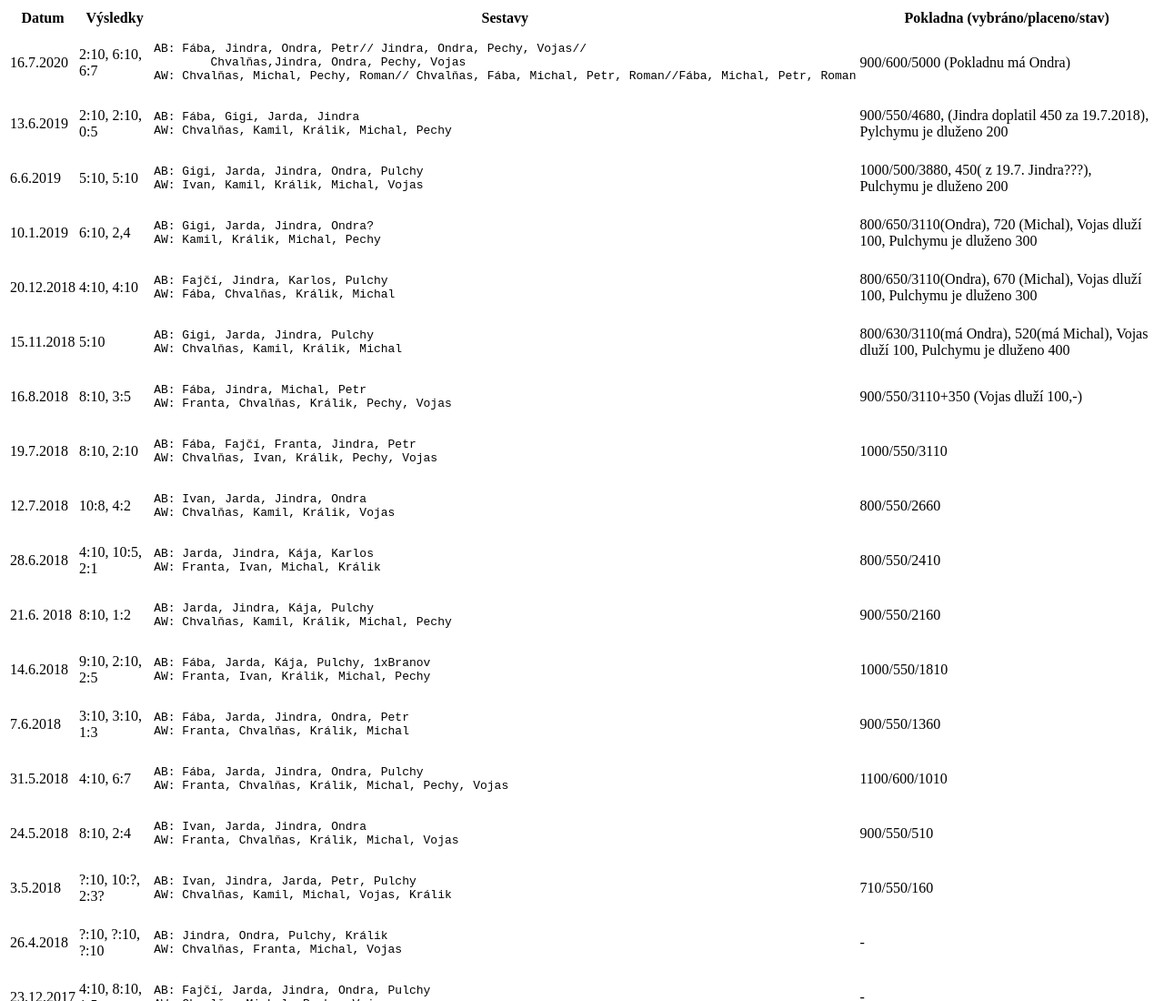
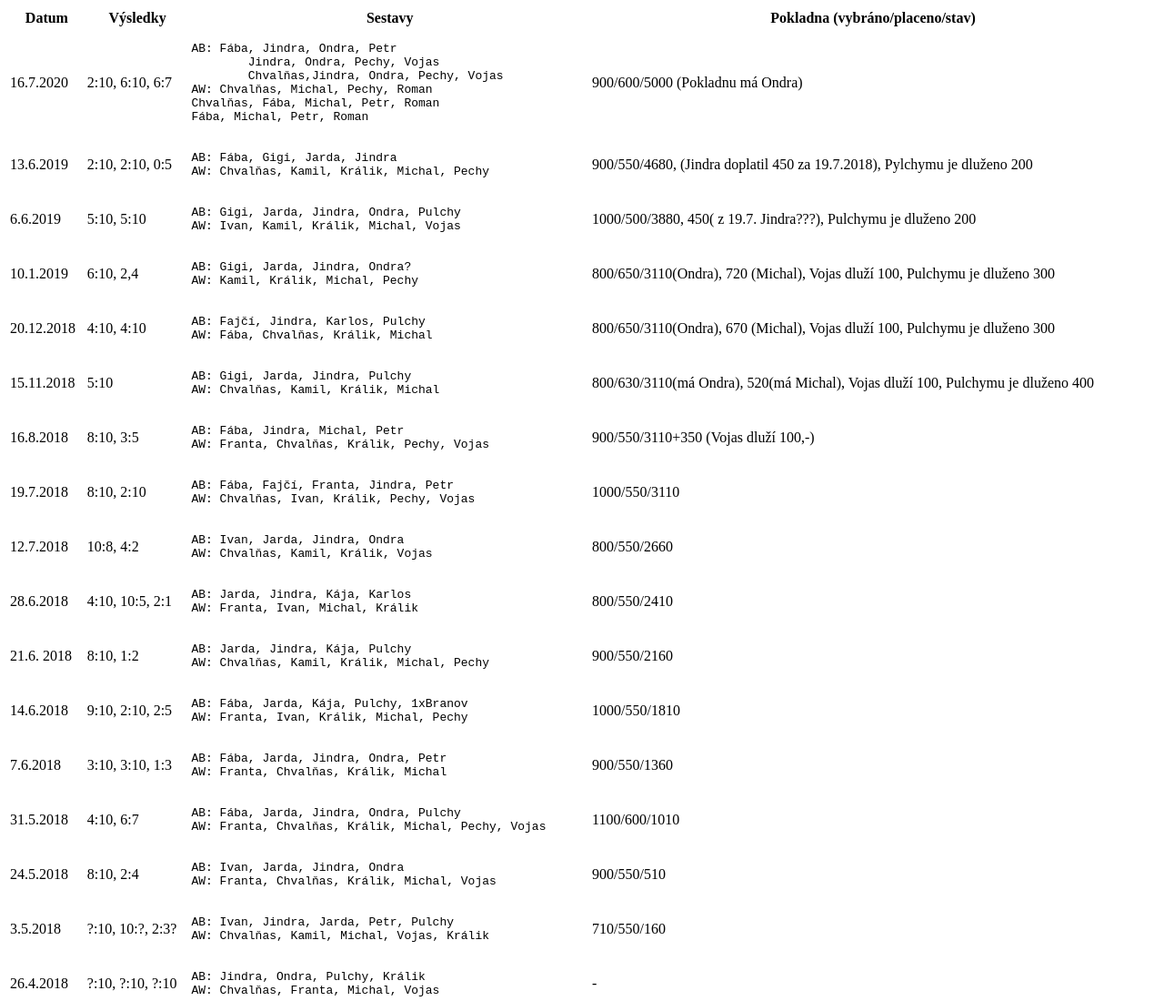
Before and after one commit to sipkovsky/sipkovsky.github.io, a plain HTML site: page awab/index.html in a window 1280 px wide. Shown: the top 1100 px of the page at 91% size. Drawn offline with Linux system fonts and the light colour scheme.

Commit message:
Update index.html

```diff
--- a/awab/index.html
+++ b/awab/index.html
@@ -12,9 +12,12 @@
       <tr>
         <td>16.7.2020</td>
         <td>2:10, 6:10, 6:7</td>
-        <td><pre>AB: Fába, Jindra, Ondra, Petr// Jindra, Ondra, Pechy, Vojas//
+        <td><pre>AB: Fába, Jindra, Ondra, Petr
+        Jindra, Ondra, Pechy, Vojas
         Chvalňas,Jindra, Ondra, Pechy, Vojas
-AW: Chvalňas, Michal, Pechy, Roman// Chvalňas, Fába, Michal, Petr, Roman//Fába, Michal, Petr, Roman</pre></td>
+AW: Chvalňas, Michal, Pechy, Roman
+Chvalňas, Fába, Michal, Petr, Roman
+Fába, Michal, Petr, Roman</pre></td>
         <td>900/600/5000 (Pokladnu má Ondra)</td>
       </tr>
       <tr>
```
